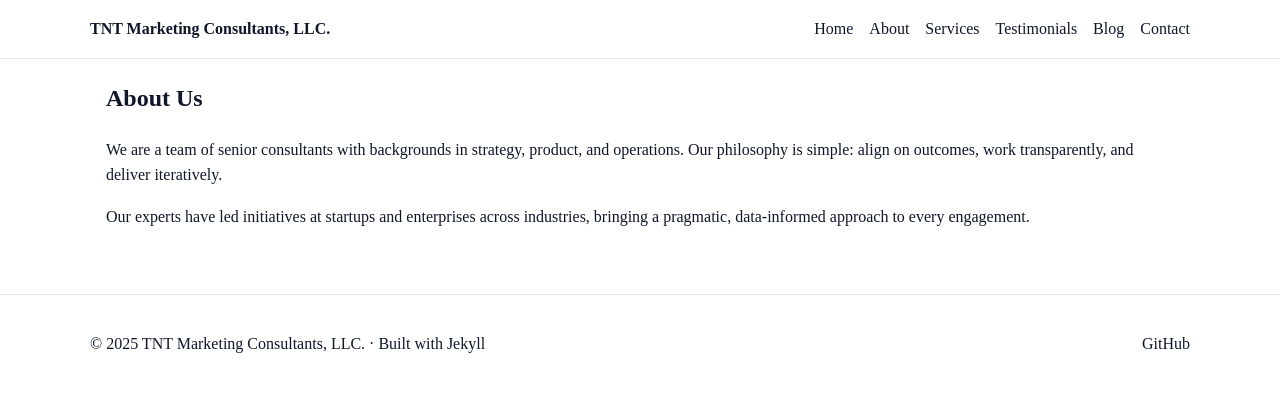
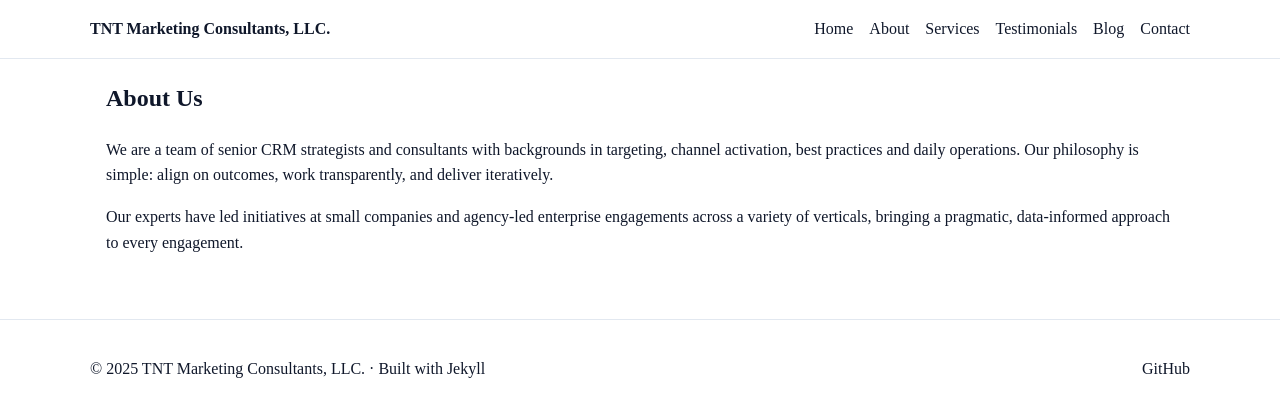
Before and after one commit to tjbryanttnt-source/consulting-site, a Jekyll site: the page built from about.md, in a window 1280 px wide. Shown: the top 417 px of the page. Built offline with Jekyll 4.4.1, drawn with Linux system fonts in a browser that asks for light colours.

Commit message:
Update about.md

```diff
--- a/about.md
+++ b/about.md
@@ -4,6 +4,6 @@ title: About Us
 permalink: /about/
 ---
 
-We are a team of senior consultants with backgrounds in strategy, product, and operations. Our philosophy is simple: align on outcomes, work transparently, and deliver iteratively.
+We are a team of senior CRM strategists and consultants with backgrounds in targeting, channel activation, best practices and daily operations. Our philosophy is simple: align on outcomes, work transparently, and deliver iteratively.
 
-Our experts have led initiatives at startups and enterprises across industries, bringing a pragmatic, data-informed approach to every engagement.
+Our experts have led initiatives at small companies and agency-led enterprise engagements across a variety of verticals, bringing a pragmatic, data-informed approach to every engagement.
```
